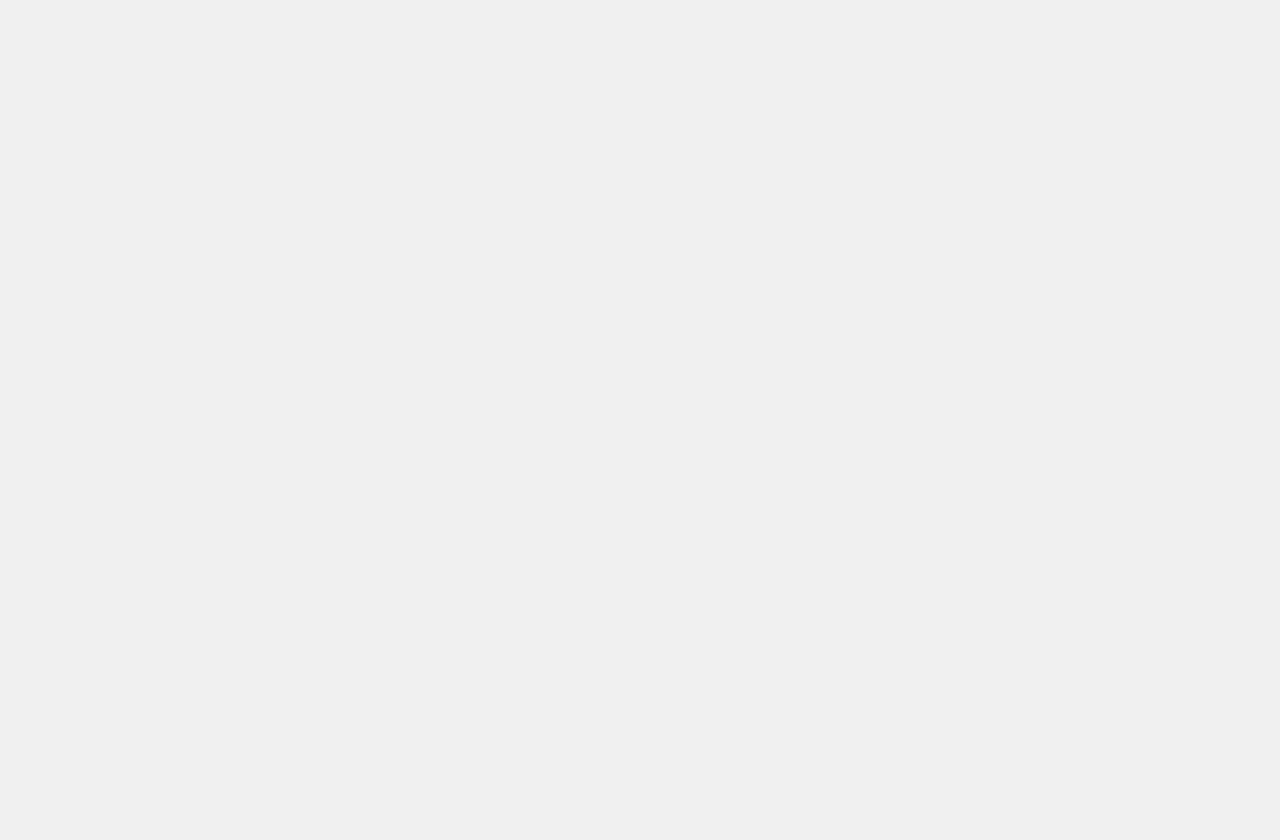
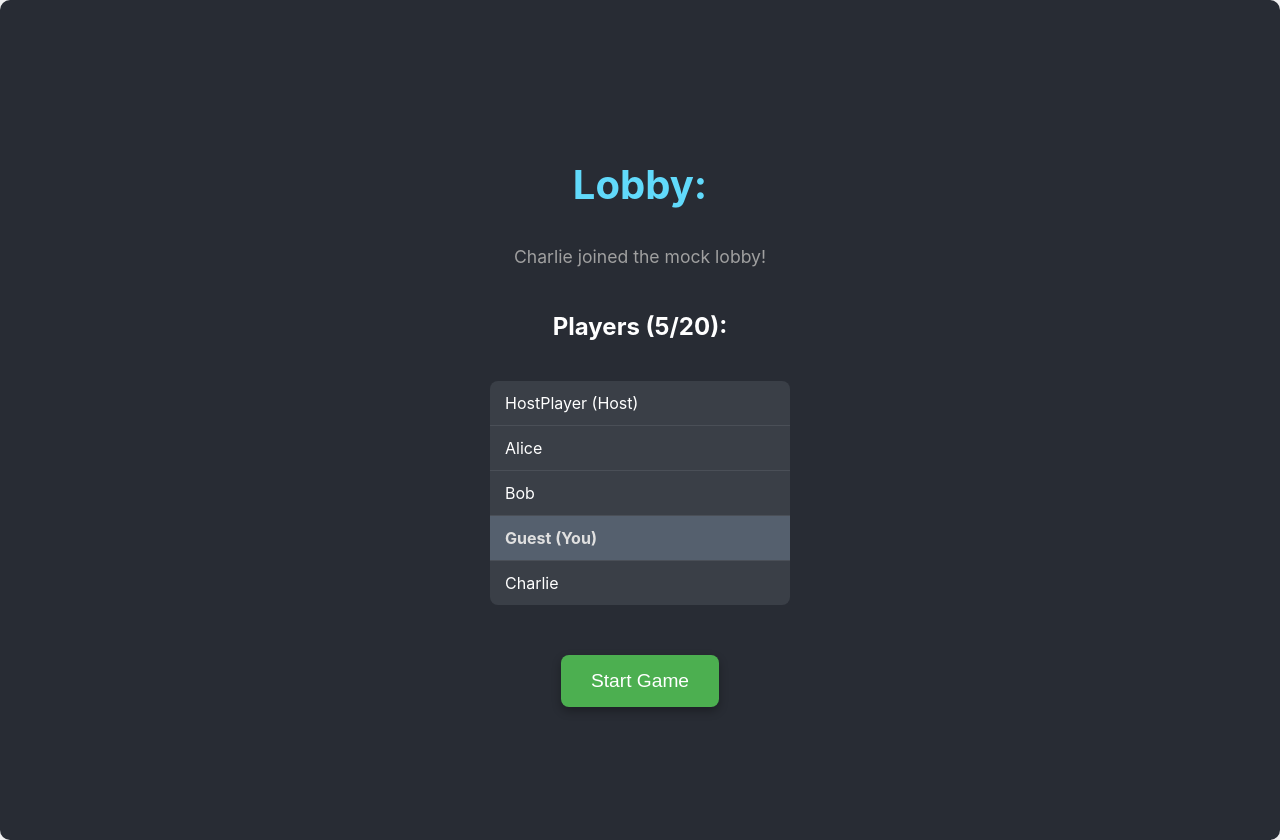
Before and after one commit to johnpeterprogramming/laser-tag, a React (Vite) app in the folder frontend/: page /lobby in a window 1280 px wide. Before the commit this address had no page. Before the commit the page ends 800 px from the top, so only its background shows below. Built offline with nearby package versions, Linux system fonts and the light colour scheme.

Commit message:
Added the Lobby Page UI.

```diff
--- a/frontend/src/App.tsx
+++ b/frontend/src/App.tsx
@@ -2,11 +2,14 @@ import { Routes, Route } from 'react-router-dom'
 import PlayerView from './views/PlayerView'
 import SpectatorView from './views/SpectatorView'
 import StartPage from './views/StartPage';
+import LobbyPage from './views/LobbyPage';
+
 
 export default function App() {
   return (
     <Routes>
       <Route path="/" element={<StartPage />} />
+      <Route path="/lobby" element={<LobbyPage />} />
       <Route path="/player" element={<PlayerView />} />
       <Route path="/spectator" element={<SpectatorView />} />
     </Routes>
--- /dev/null
+++ b/frontend/src/views/LobbyPage.css
@@ -0,0 +1,91 @@
+.lobby-page-container {
+  display: flex;
+  flex-direction: column;
+  align-items: center;
+  justify-content: center;
+  min-height: 100vh;
+  background-color: #282c34;
+  color: white;
+  font-family: 'Inter', Arial, sans-serif;
+  padding: 20px;
+  text-align: center;
+  border-radius: 10px;
+}
+
+.lobby-page-container h1 {
+  margin-bottom: 20px;
+  color: #61dafb;
+  font-size: 2.5em;
+}
+
+.lobby-status {
+  font-size: 1.1em;
+  margin-bottom: 25px;
+  color: #a0a0a0;
+}
+
+.player-list {
+  list-style: none;
+  padding: 0;
+  margin: 20px 0;
+  width: 80%;
+  max-width: 300px;
+  background-color: #3a3f47;
+  border-radius: 8px;
+  overflow: hidden;
+}
+
+.player-list li {
+  padding: 12px 15px;
+  border-bottom: 1px solid #4a4f57;
+  font-size: 1em;
+  display: flex;
+  justify-content: space-between;
+  align-items: center;
+}
+
+.player-list li:last-child {
+  border-bottom: none;
+}
+
+.current-player {
+  background-color: #55606e;
+  font-weight: bold;
+  color: #e0e0e0;
+}
+
+.start-game-button {
+  padding: 15px 30px;
+  margin-top: 30px;
+  background-color: #4CAF50;
+  color: white;
+  border: none;
+  border-radius: 8px;
+  font-size: 1.2em;
+  cursor: pointer;
+  transition: background-color 0.3s ease, transform 0.2s ease;
+  box-shadow: 0 4px 10px rgba(0, 0, 0, 0.3);
+}
+
+.start-game-button:hover:not(:disabled) {
+  background-color: #45a049;
+  transform: translateY(-2px);
+}
+
+.start-game-button:disabled {
+  background-color: #666;
+  cursor: not-allowed;
+  opacity: 0.7;
+}
+
+.error-message {
+  color: #ff6347;
+  margin-top: 15px;
+  font-weight: bold;
+}
+
+.waiting-message {
+  margin-top: 20px;
+  font-size: 1.1em;
+  color: #bbb;
+}
--- /dev/null
+++ b/frontend/src/views/LobbyPage.tsx
@@ -0,0 +1,110 @@
+// frontend/src/views/LobbyPage.tsx
+import React, { useState, useEffect } from 'react';
+import { useParams, useLocation, useNavigate } from 'react-router-dom';
+import './LobbyPage.css';
+interface Player {
+  id: string;
+  username: string;
+}
+
+function LobbyPage() {
+  const { lobbyId } = useParams<{ lobbyId: string }>(); // Get lobbyId from URL
+  const location = useLocation();
+  const navigate = useNavigate();
+
+  // Get initial username from StartPage navigation state
+  const initialUsername = (location.state as { username?: string })?.username || 'Guest';
+
+  const [username] = useState<string>(initialUsername); // Current user's username
+  const [players, setPlayers] = useState<Player[]>([]);
+  const [lobbyStatus, setLobbyStatus] = useState<string>('Lobby ready with mock data!');
+  const [errorMessage, setErrorMessage] = useState<string>('');
+  const [isLobbyCreator, setIsLobbyCreator] = useState<boolean>(true); // Mock: Assume current user is host for testing 'Start Game' button
+
+  useEffect(() => {
+    const mockPlayers: Player[] = [
+      { id: 'mockHost1', username: 'HostPlayer' },
+      { id: 'mockPlayer2', username: 'Alice' },
+      { id: 'mockPlayer3', username: 'Bob' },
+    ];
+    // Add current user to mock players if not already present
+    if (!mockPlayers.some(p => p.username === username)) {
+      mockPlayers.push({ id: `mockUser_${Date.now()}`, username: username });
+    }
+    setPlayers(mockPlayers);
+
+    // Simulate lobby status updates over time (optional, for more dynamic mock)
+    const statusTimer = setTimeout(() => {
+      setLobbyStatus('Waiting for more players...');
+    }, 3000);
+
+    // Simulate a player joining after a delay
+    const joinTimer = setTimeout(() => {
+        const newPlayer: Player = { id: 'mockNewGuy', username: 'Charlie' };
+        setPlayers(prevPlayers => {
+            if (!prevPlayers.some(p => p.id === newPlayer.id)) {
+                return [...prevPlayers, newPlayer];
+            }
+            return prevPlayers;
+        });
+        setLobbyStatus(`${newPlayer.username} joined the mock lobby!`);
+    }, 5000);
+
+
+    // Cleanup timers on component unmount
+    return () => {
+      clearTimeout(statusTimer);
+      clearTimeout(joinTimer);
+    };
+  }, [username]);
+
+  const handleStartGame = () => {
+    if (players.length < 4) { // Enforce minimum player count (mock check)
+      setErrorMessage(`Need at least 4 players to start. Current: ${players.length}`);
+      return;
+    }
+    setErrorMessage('');
+    console.log(`Mock: Game started for lobby: ${lobbyId}`);
+    setLobbyStatus('Mock Game Starting!');
+    // In a real scenario, this would emit a socket event to the server.
+    // For now, just navigate to a placeholder game page.
+    navigate(`/game/${lobbyId}`, { state: { username, mockGameData: "Your mock game has begun!" } });
+  };
+
+  return (
+    <div className="lobby-page-container">
+      <h1>Lobby: {lobbyId}</h1>
+      <p className="lobby-status">{lobbyStatus}</p>
+      {errorMessage && <p className="error-message">{errorMessage}</p>}
+
+      <h2>Players ({players.length}/20):</h2>
+      {players.length === 0 ? (
+        <p>No players in this lobby yet.</p>
+      ) : (
+        <ul className="player-list">
+          {players.map((player) => (
+            <li key={player.id} className={player.username === username ? 'current-player' : ''}>
+              {player.username} {player.username === username && '(You)'}
+              {isLobbyCreator && players[0] && player.id === players[0].id && ' (Host)'} {/* Mock host display */}
+            </li>
+          ))}
+        </ul>
+      )}
+
+      {isLobbyCreator && (
+        <button
+          onClick={handleStartGame}
+          className="start-game-button"
+          disabled={players.length < 4} // Disable if not enough players (mock check)
+        >
+          {players.length < 4 ? `Need ${4 - players.length} more players` : 'Start Game'}
+        </button>
+      )}
+      {!isLobbyCreator && ( // This part won't show with isLobbyCreator true, but kept for future
+        <p className="waiting-message">Waiting for the host to start the game...</p>
+      )}
+    </div>
+  );
+}
+
+export default LobbyPage;
```
